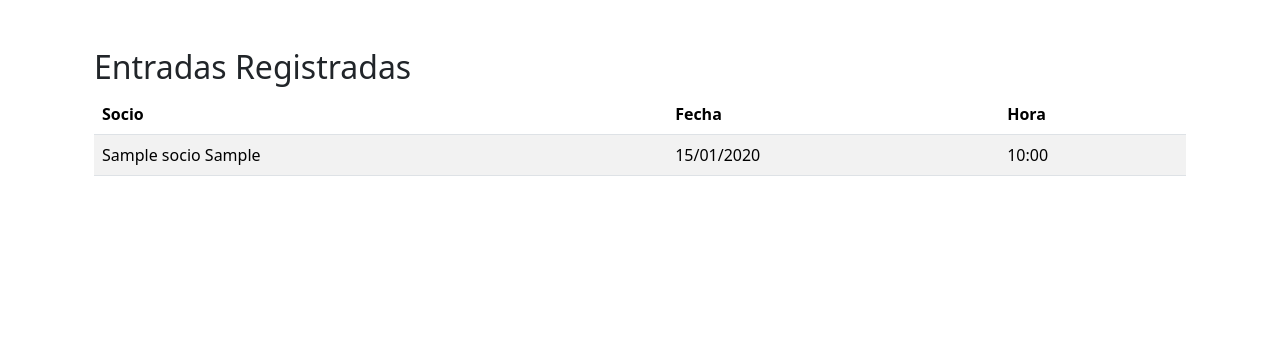
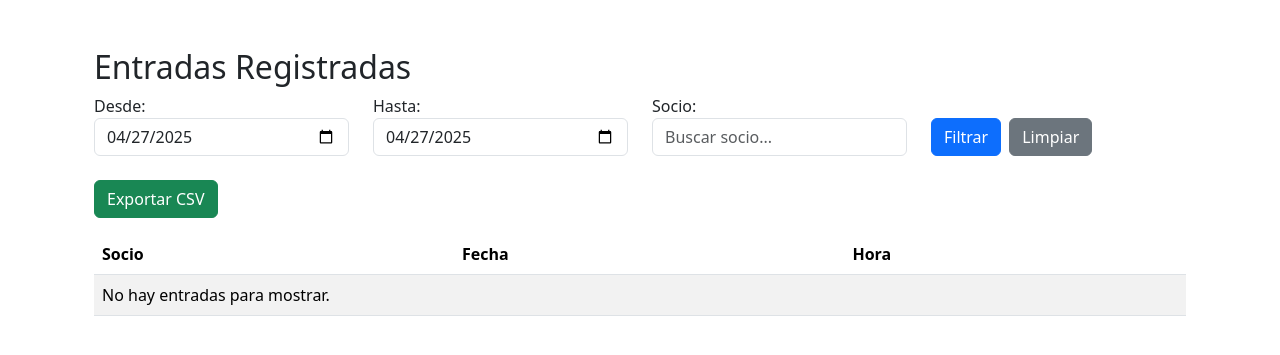
Before and after one commit to AgustinNormand/gymapp, a Django app: page /registros/entradas/ in a window 1280 px wide. Shown: the part 56-411 px from the top of the page. Run offline with Django 5.2, Linux system fonts and the light colour scheme; tables that the repository leaves empty hold one stand-in row (values such as "Sample post").

Commit message:
Agrego filtado de asistencias

```diff
--- a/registros/templates/registros/listar_entradas.html
+++ b/registros/templates/registros/listar_entradas.html
@@ -3,6 +3,35 @@
 {% block content %}
 <div class="container mt-5">
     <h2>Entradas Registradas</h2>
+
+    <!-- Formulario de filtros -->
+    <form method="get" class="row mb-4">
+        <div class="col-md-3">
+            <label>Desde:</label>
+            <input type="date" name="fecha_desde" value="{{ fecha_desde }}" class="form-control">
+        </div>
+        <div class="col-md-3">
+            <label>Hasta:</label>
+            <input type="date" name="fecha_hasta" value="{{ fecha_hasta }}" class="form-control">
+        </div>
+        <div class="col-md-3">
+            <label>Socio:</label>
+            <input type="text" name="socio" value="{{ socio }}" class="form-control" placeholder="Buscar socio...">
+        </div>
+        <div class="col-md-3 d-flex align-items-end">
+            <button type="submit" class="btn btn-primary me-2">Filtrar</button>
+            <a href="{% url 'listar_entradas' %}" class="btn btn-secondary">Limpiar</a>
+        </div>
+    </form>
+
+    <!-- Botón para exportar CSV -->
+    <div class="mb-3">
+        <a href="{% url 'exportar_entradas' %}?fecha_desde={{ fecha_desde }}&fecha_hasta={{ fecha_hasta }}&socio={{ socio }}" class="btn btn-success">
+            Exportar CSV
+        </a>
+    </div>
+
+    <!-- Tabla de resultados -->
     <table class="table table-striped">
         <thead>
             <tr>
@@ -20,7 +49,7 @@
                 </tr>
             {% empty %}
                 <tr>
-                    <td colspan="3">No hay entradas registradas aún.</td>
+                    <td colspan="3">No hay entradas para mostrar.</td>
                 </tr>
             {% endfor %}
         </tbody>
--- a/registros/urls.py
+++ b/registros/urls.py
@@ -4,4 +4,5 @@ from . import views
 urlpatterns = [
     path('registrar/', views.registrar_entrada, name='registrar_entrada'),
     path('entradas/', views.listar_entradas, name='listar_entradas'),
+    path('entradas/exportar/', views.exportar_entradas_csv, name='exportar_entradas'),  # <- ESTE FALTABA
 ]
--- a/registros/views.py
+++ b/registros/views.py
@@ -2,6 +2,11 @@ from django.shortcuts import render, redirect
 from .forms import RegistroEntradaForm
 from django.contrib import messages
 from .models import RegistroEntrada
+from datetime import date
+from django.db.models import Q
+import csv
+from django.http import HttpResponse
+
 
 def registrar_entrada(request):
     if request.method == 'POST':
@@ -14,6 +19,72 @@ def registrar_entrada(request):
         form = RegistroEntradaForm()
     return render(request, 'registros/registrar_entrada.html', {'form': form})
 
+
 def listar_entradas(request):
-    entradas = RegistroEntrada.objects.all().order_by('-fecha_hora')
-    return render(request, 'registros/listar_entradas.html', {'entradas': entradas})
+    hoy = date.today()
+
+    fecha_desde = request.GET.get('fecha_desde')
+    fecha_hasta = request.GET.get('fecha_hasta')
+    socio = request.GET.get('socio')
+
+    entradas = RegistroEntrada.objects.all()
+
+    if fecha_desde:
+        entradas = entradas.filter(fecha_hora__date__gte=fecha_desde)
+
+    if fecha_hasta:
+        entradas = entradas.filter(fecha_hora__date__lte=fecha_hasta)
+
+    if socio:
+        entradas = entradas.filter(
+            Q(socio__nombre__icontains=socio) |
+            Q(socio__apellido__icontains=socio)
+        )
+
+    if not fecha_desde and not fecha_hasta and not socio:
+        entradas = entradas.filter(fecha_hora__date=hoy)
+
+    entradas = entradas.order_by('-fecha_hora')
+
+    return render(request, 'registros/listar_entradas.html', {
+        'entradas': entradas,
+        'fecha_desde': fecha_desde or hoy.strftime('%Y-%m-%d'),
+        'fecha_hasta': fecha_hasta or hoy.strftime('%Y-%m-%d'),
+        'socio': socio or '',
+    })
+
+
+def exportar_entradas_csv(request):
+    fecha_desde = request.GET.get('fecha_desde')
+    fecha_hasta = request.GET.get('fecha_hasta')
+    socio = request.GET.get('socio')
+
+    entradas = RegistroEntrada.objects.all()
+
+    if fecha_desde:
+        entradas = entradas.filter(fecha_hora__date__gte=fecha_desde)
+
+    if fecha_hasta:
+        entradas = entradas.filter(fecha_hora__date__lte=fecha_hasta)
+
+    if socio:
+        entradas = entradas.filter(
+            Q(socio__nombre__icontains=socio) |
+            Q(socio__apellido__icontains=socio)
+        )
+
+    # Crear el archivo CSV
+    response = HttpResponse(content_type='text/csv')
+    response['Content-Disposition'] = 'attachment; filename="entradas.csv"'
+
+    writer = csv.writer(response)
+    writer.writerow(['Socio', 'Fecha', 'Hora'])
+
+    for entrada in entradas:
+        writer.writerow([
+            f"{entrada.socio.nombre} {entrada.socio.apellido}",
+            entrada.fecha_hora.strftime('%d/%m/%Y'),
+            entrada.fecha_hora.strftime('%H:%M')
+        ])
+
+    return response
```
